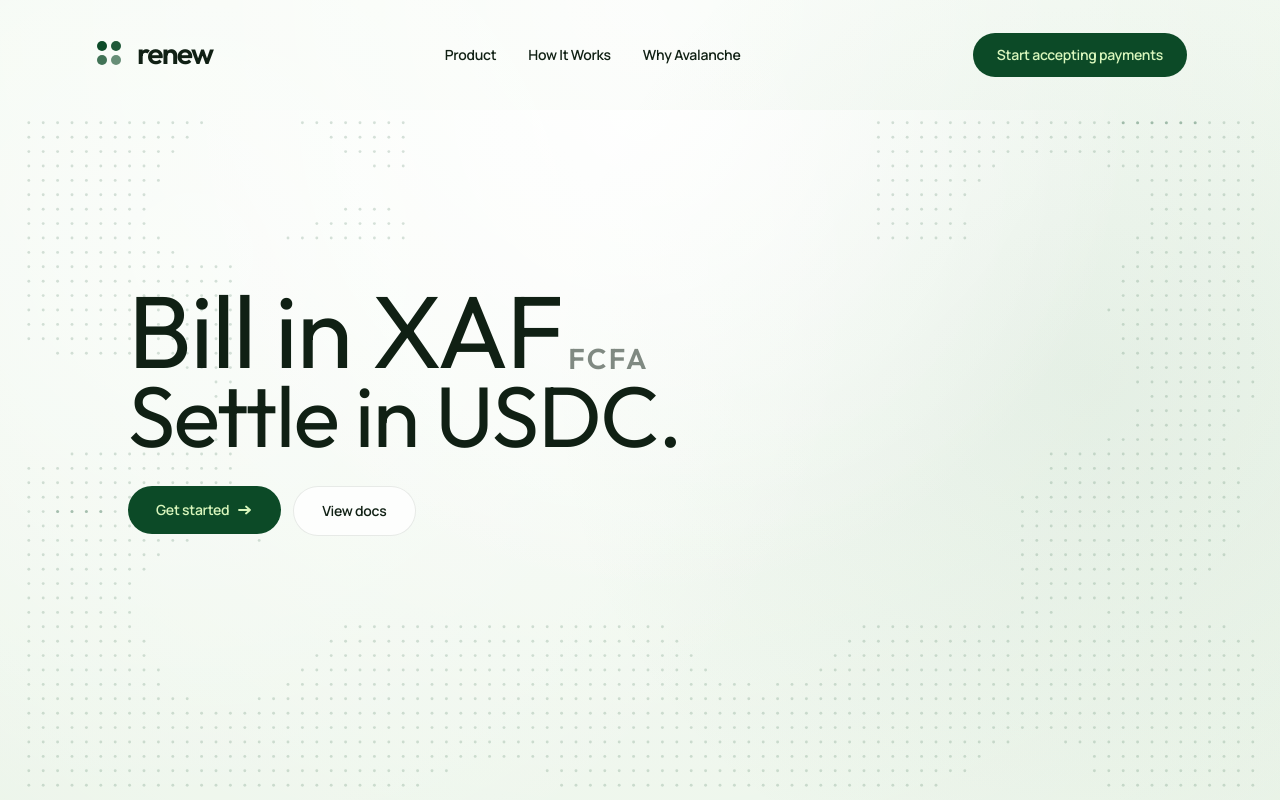
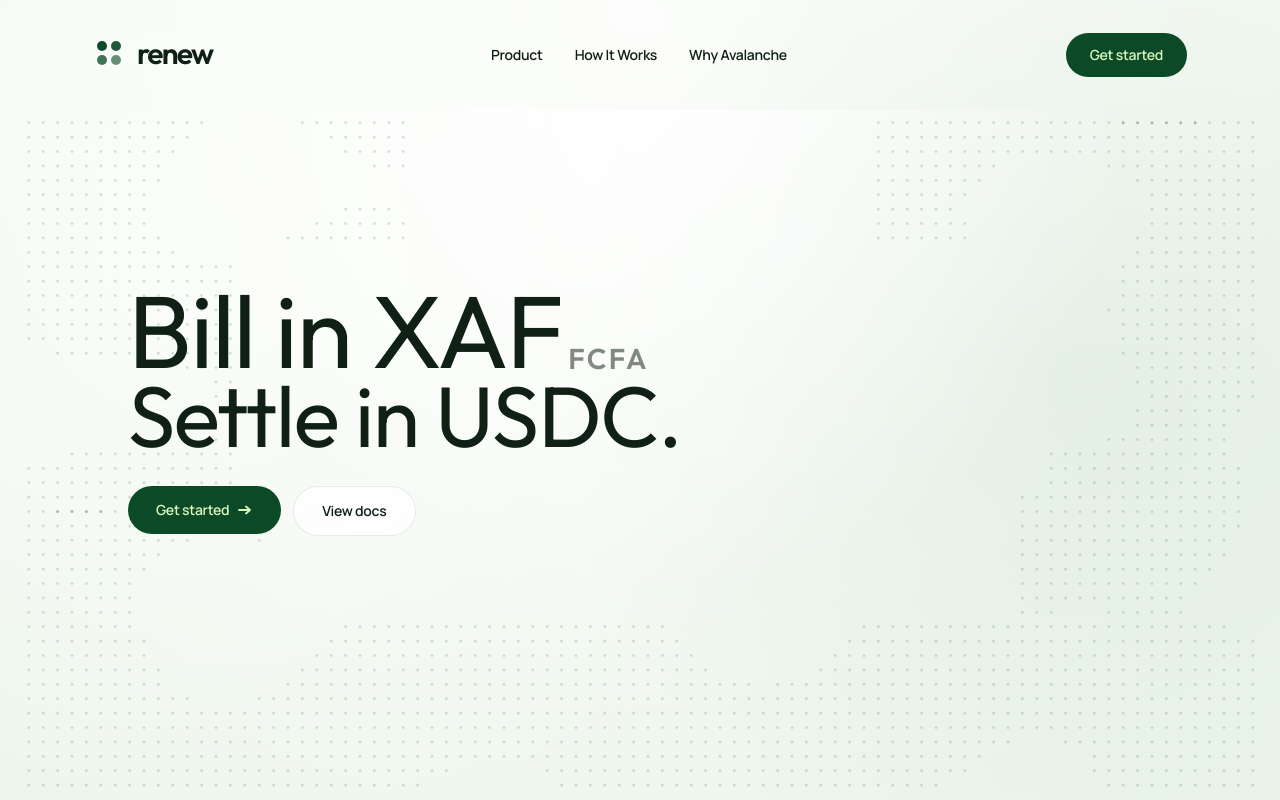
Before and after one commit to chigozzdevv/renew.sh, a Next.js app in the folder client/: page / in a window 1280 px wide. Shown: the top 800 px of the page. Built offline with nearby package versions, Linux system fonts and the light colour scheme.

Commit message:
fix: update header cta copy

```diff
--- a/client/components/shared/header.tsx
+++ b/client/components/shared/header.tsx
@@ -77,7 +77,7 @@ export function Header() {
           </nav>
 
           <div className="flex items-center">
-            <ButtonLink href="#contact">Start accepting payments</ButtonLink>
+            <ButtonLink href="#contact">Get started</ButtonLink>
           </div>
         </div>
       </Container>
```
